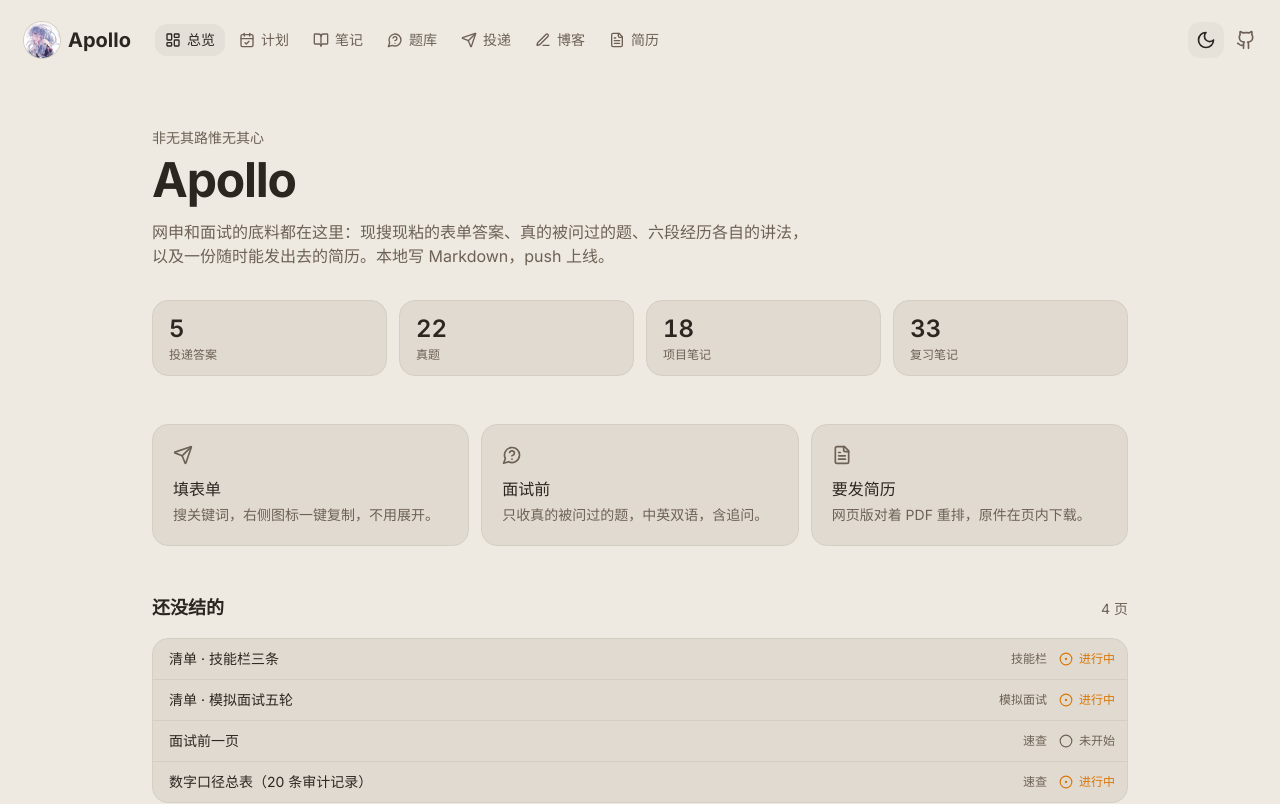
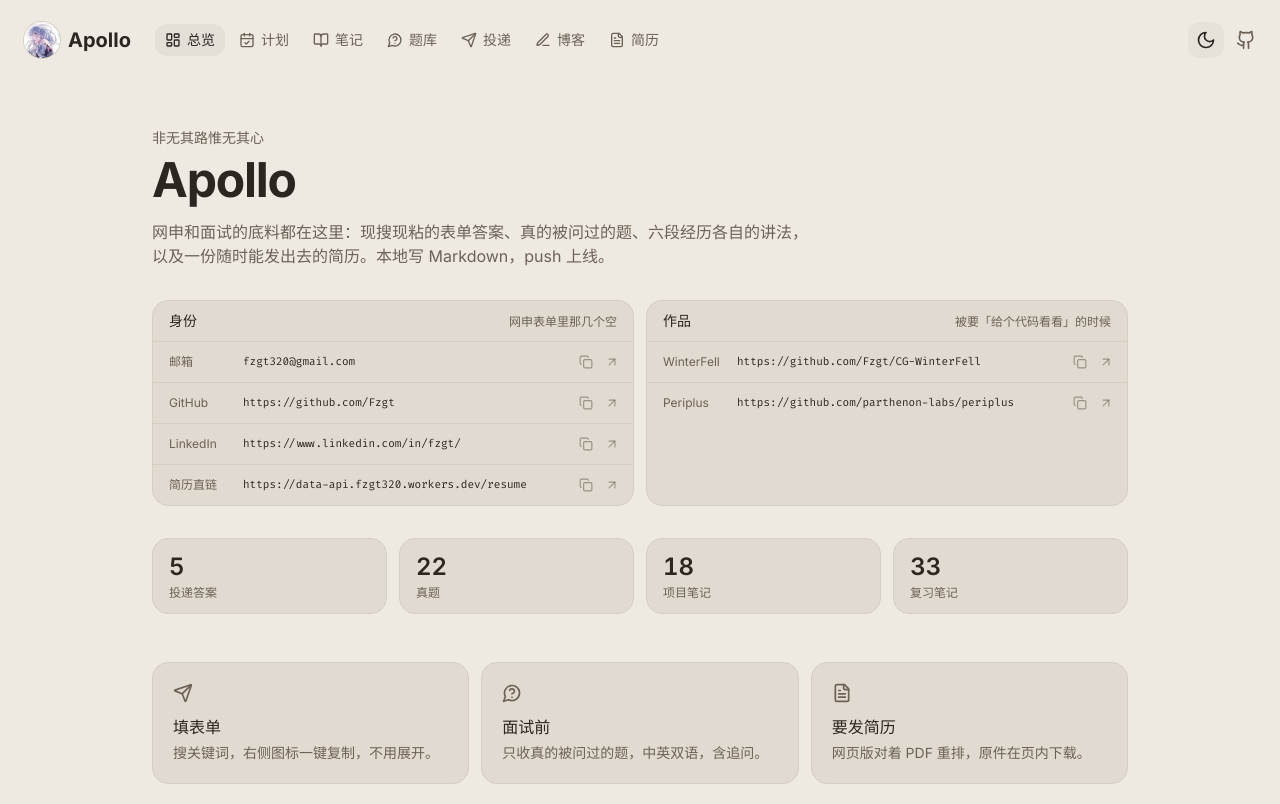
Before and after one commit to Fzgt/apollo, a React (Vite) app: page / in a window 1280 px wide. Shown: the top 804 px of the page. Built offline with nearby package versions, Linux system fonts and the light colour scheme.

Commit message:
feat: 首页加常用链接一键复制

```diff
--- /dev/null
+++ b/src/components/home/QuickLinkRow.tsx
@@ -0,0 +1,84 @@
+import { useEffect, useRef, useState } from 'react';
+import { motion } from 'framer-motion';
+import { ArrowUpRight, Check, Copy } from 'lucide-react';
+import type { QuickLink } from '@/content/links';
+import { cn } from '@/lib/utils';
+
+/**
+ * 整行就是复制按钮——常用链接的唯一用途是进剪贴板，不该先让人瞄准一个小图标。
+ * 右侧那个箭头才是「打开」，两件事分开。
+ */
+export function QuickLinkRow({ link }: { link: QuickLink }) {
+  const [copied, setCopied] = useState(false);
+  const valueRef = useRef<HTMLSpanElement>(null);
+
+  useEffect(() => {
+    if (!copied) return;
+    const timer = window.setTimeout(() => setCopied(false), 1600);
+    return () => window.clearTimeout(timer);
+  }, [copied]);
+
+  const copy = async () => {
+    try {
+      await navigator.clipboard.writeText(link.value);
+      setCopied(true);
+    } catch {
+      // 剪贴板被拒（非安全上下文/没授权）：把原文选中让人手动复制，别假装成功
+      const node = valueRef.current;
+      if (!node) return;
+      const range = document.createRange();
+      range.selectNodeContents(node);
+      const selection = window.getSelection();
+      selection?.removeAllRanges();
+      selection?.addRange(range);
+    }
+  };
+
+  return (
+    <div className="group relative flex items-center border-b border-border last:border-b-0">
+      <motion.button
+        type="button"
+        onClick={copy}
+        whileHover={{ x: 3 }}
+        whileTap={{ scale: 0.995 }}
+        transition={{ x: { type: 'spring', stiffness: 420, damping: 34 }, scale: { duration: 0.12 } }}
+        aria-label={copied ? '已复制' : `复制${link.label}`}
+        className={cn(
+          'relative flex min-w-0 flex-1 items-center gap-2.5 overflow-hidden py-2 pl-4 pr-1.5 text-left outline-none',
+          'transition-[box-shadow] duration-200 hover:z-10 hover:shadow-[0_8px_24px_-22px_hsl(var(--foreground))]',
+          'focus-visible:z-10 focus-visible:ring-2 focus-visible:ring-inset focus-visible:ring-ring'
+        )}
+      >
+        {/* 左侧竖线 + 向右淡出的底色：和题库、投递一套手法 */}
+        <span className="absolute inset-y-1.5 left-0 w-0.5 rounded-full bg-primary opacity-0 transition-opacity duration-200 group-hover:opacity-100" />
+        <span className="pointer-events-none absolute inset-0 bg-gradient-to-r from-primary/[0.055] to-transparent opacity-0 transition-opacity duration-300 group-hover:opacity-100" />
+
+        <span className="relative w-16 shrink-0 text-xs text-muted-foreground">{link.label}</span>
+        <span
+          ref={valueRef}
+          className="relative min-w-0 flex-1 truncate font-mono text-[11px] leading-6 text-foreground transition-colors group-hover:text-primary"
+        >
+          {link.value}
+        </span>
+        <span
+          className={cn(
+            'relative shrink-0 transition-colors',
+            copied ? 'text-emerald-600 dark:text-emerald-400' : 'text-muted-foreground/60'
+          )}
+        >
+          {copied ? <Check className="size-3.5" /> : <Copy className="size-3.5" />}
+        </span>
+      </motion.button>
+
+      <a
+        href={link.href}
+        target="_blank"
+        rel="noopener noreferrer"
+        aria-label={`打开${link.label}`}
+        className="relative mr-2 rounded-md p-1.5 text-muted-foreground/60 transition-colors hover:bg-muted hover:text-foreground"
+      >
+        <ArrowUpRight className="size-3.5" />
+      </a>
+    </div>
+  );
+}
--- /dev/null
+++ b/src/content/links.ts
@@ -0,0 +1,59 @@
+/**
+ * 首页那块「一键复制」的常用链接。
+ *
+ * 加一条就往下面的数组里写一行。`value` 是进剪贴板的原文——网申表单要的是
+ * 裸链接和裸邮箱，所以这里一律不带 `mailto:`、不带说明文字、结尾不带斜杠之外的东西。
+ * `href` 只管点开，跟复制的内容是两回事。
+ */
+
+export interface QuickLink {
+  /** 左侧标签，扫一眼定位用 */
+  label: string;
+  /** 复制进剪贴板的原文 */
+  value: string;
+  /** 点击右侧图标打开的地址；邮箱走 mailto */
+  href: string;
+}
+
+export interface QuickLinkGroup {
+  title: string;
+  hint: string;
+  links: QuickLink[];
+}
+
+export const quickLinkGroups: QuickLinkGroup[] = [
+  {
+    title: '身份',
+    hint: '网申表单里那几个空',
+    links: [
+      { label: '邮箱', value: 'fzgt320@gmail.com', href: 'mailto:fzgt320@gmail.com' },
+      { label: 'GitHub', value: 'https://github.com/Fzgt', href: 'https://github.com/Fzgt' },
+      {
+        label: 'LinkedIn',
+        value: 'https://www.linkedin.com/in/fzgt/',
+        href: 'https://www.linkedin.com/in/fzgt/',
+      },
+      {
+        label: '简历直链',
+        value: 'https://data-api.fzgt320.workers.dev/resume',
+        href: 'https://data-api.fzgt320.workers.dev/resume',
+      },
+    ],
+  },
+  {
+    title: '作品',
+    hint: '被要「给个代码看看」的时候',
+    links: [
+      {
+        label: 'WinterFell',
+        value: 'https://github.com/Fzgt/CG-WinterFell',
+        href: 'https://github.com/Fzgt/CG-WinterFell',
+      },
+      {
+        label: 'Periplus',
+        value: 'https://github.com/parthenon-labs/periplus',
+        href: 'https://github.com/parthenon-labs/periplus',
+      },
+    ],
+  },
+];
--- a/src/pages/HomePage.tsx
+++ b/src/pages/HomePage.tsx
@@ -9,10 +9,12 @@ import {
   MessageCircleQuestion,
   Send,
 } from 'lucide-react';
+import { QuickLinkRow } from '@/components/home/QuickLinkRow';
 import { SiteFooter } from '@/components/layout/SiteFooter';
 import { StatusBadge } from '@/components/notes/StatusBadge';
 import { answerCount } from '@/content/applications';
 import { allLibraryNotes } from '@/content/library';
+import { quickLinkGroups } from '@/content/links';
 import { allNotes } from '@/content/notes';
 import { questionCount } from '@/content/questions';
 import { REPO_DEV_URL, REPO_URL, SITE_NAME, SITE_TAGLINE } from '@/content/site';
@@ -95,6 +97,21 @@ export default function HomePage() {
               网申和面试的底料都在这里：现搜现粘的表单答案、真的被问过的题、六段经历各自的讲法，
               以及一份随时能发出去的简历。本地写 Markdown，push 上线。
             </p>
+
+            {/* 常用：给别人的那几行字。整行即复制按钮 */}
+            <div className="mt-8 grid gap-3 md:grid-cols-2">
+              {quickLinkGroups.map((group) => (
+                <div key={group.title} className="overflow-hidden rounded-xl border border-border bg-card">
+                  <div className="flex items-baseline justify-between gap-2 border-b border-border px-4 py-2.5">
+                    <span className="text-sm font-medium text-foreground">{group.title}</span>
+                    <span className="text-xs text-muted-foreground">{group.hint}</span>
+                  </div>
+                  {group.links.map((link) => (
+                    <QuickLinkRow key={link.value} link={link} />
+                  ))}
+                </div>
+              ))}
+            </div>
 
             {/* 库存：从内容层直接算，加一篇就变一个数 */}
             <div className="mt-8 grid grid-cols-2 gap-3 sm:grid-cols-4">
```
